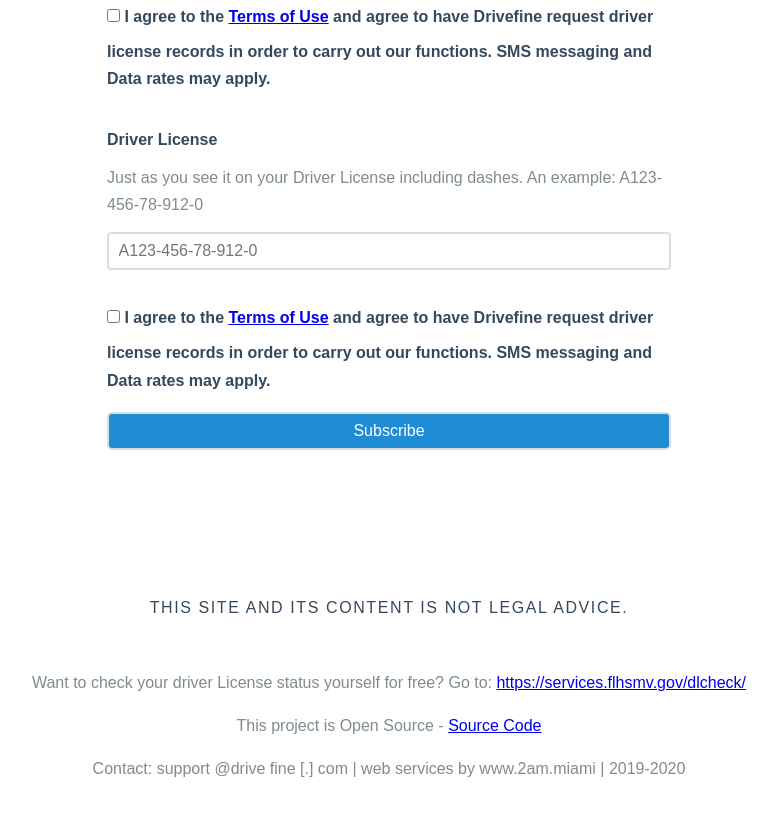
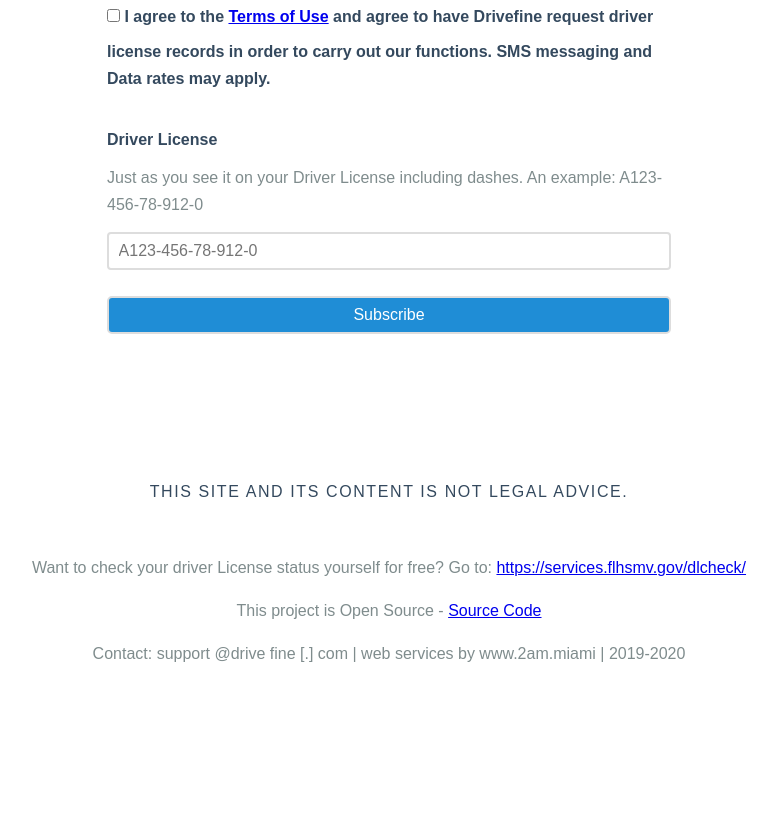
Before and after one commit to krysttian/ftw, a website: page public/index.html in a window 1280 px wide. Shown: the part 1958-2773 px from the top of the page, without its empty margins (251-1028 px from the left). After the commit the page ends 2673 px from the top, so only its background shows below. Drawn offline with nearby package versions, Linux system fonts and the light colour scheme.

Commit message:
double terms box

```diff
--- a/public/index.html
+++ b/public/index.html
@@ -213,11 +213,6 @@
                             <input id="driverLicenseIdInput" type="text" name="driverLicenseIdClient"
                                 placeholder="A123-456-78-912-0" minlength="13" size="17" required
                                 pattern="^[a-zA-Z]{1}\d{3}[- ]?\d{3}[- ]?\d{2}[- ]?\d{3}[- ]?\d{1}$" autocomplete="off">
-                                <label for="agreementClient" class="pure-checkbox">
-                                    <input id="agreementInput" type="checkbox" name="agreementClient" required
-                                        autocomplete="off">
-                                        I agree to the <a href="tou.html">Terms of Use</a> and agree to have Drivefine request driver license records in order to carry out our functions. SMS messaging and Data rates may apply.
-                                </label>
                             <div class="pure-g  pure-u-5-5">
                                 <input class="pure-button pure-button-primary" id="submitSubscribeButton" type="submit" value="Subscribe">
                             </div>
```
